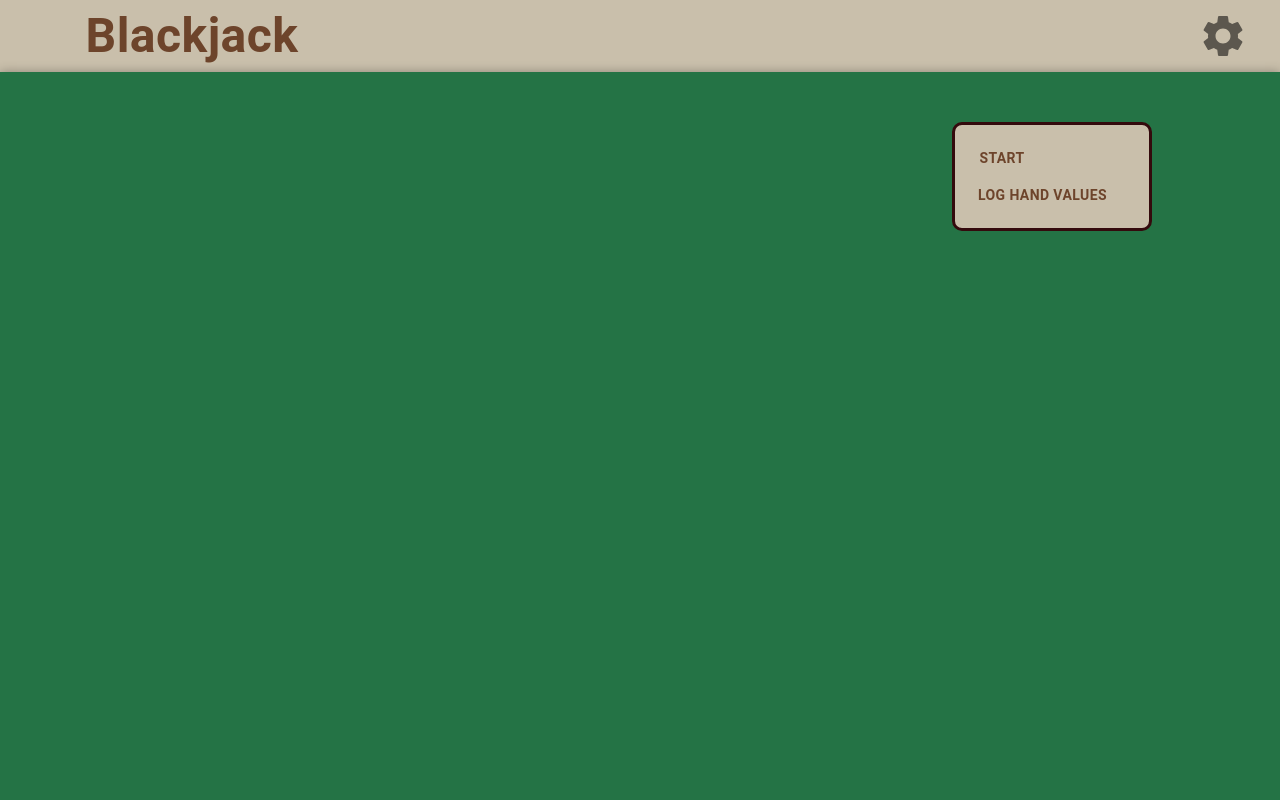
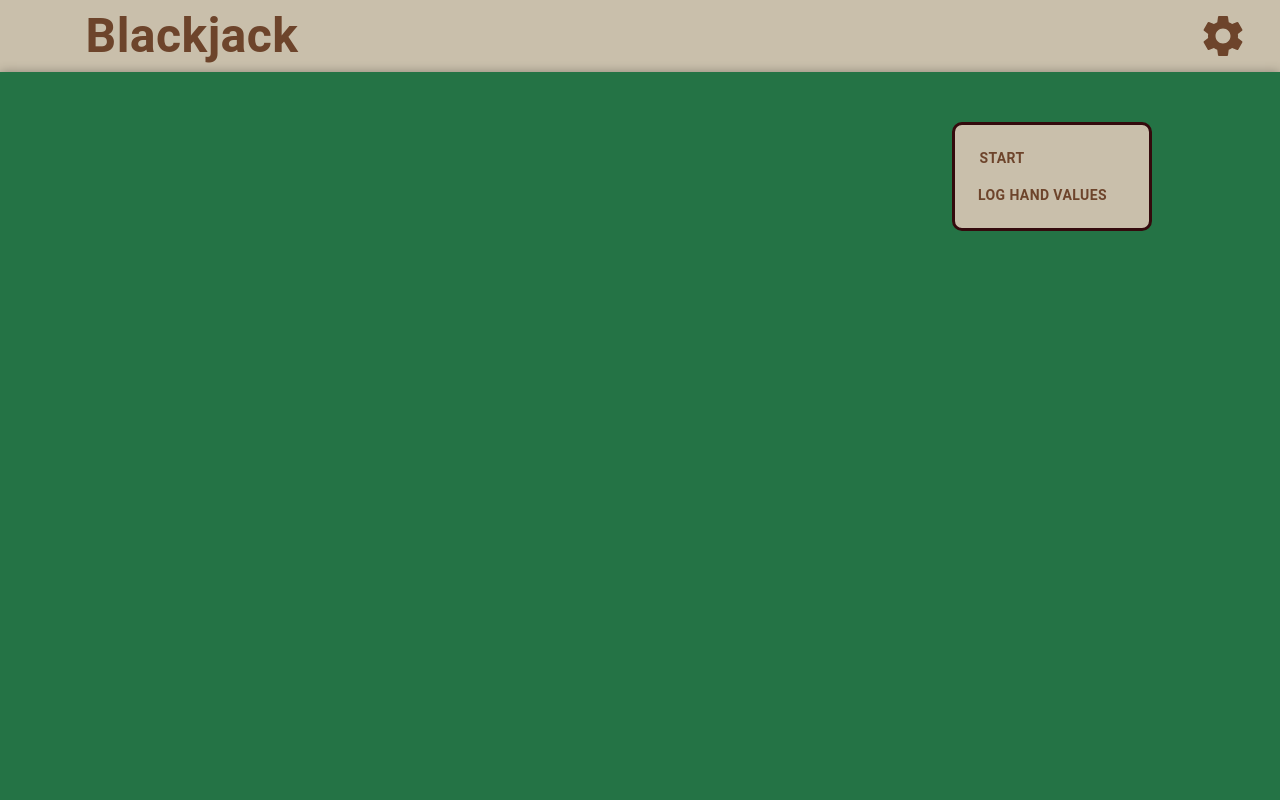
Before and after one commit to EthanNguyen-Tu/Blackjack, a React (Create React App) app: page / in a window 1280 px wide. Shown: the top 800 px of the page. Built offline with nearby package versions, Linux system fonts and the light colour scheme.

Commit message:
style(Settings): Changed color to match theme

```diff
--- a/src/shared/components/Settings/Settings.tsx
+++ b/src/shared/components/Settings/Settings.tsx
@@ -17,7 +17,10 @@ function Settings({ showAllCards, toggleAllCards }) {
         <div>
             <IconButton
                 aria-label="settings"
-                sx={{ fontSize: "clamp(30px, 5vmax, 50px)" }}
+                sx={{
+                    fontSize: "clamp(30px, 5vmax, 50px)",
+                    color: "primary.contrastText",
+                }}
                 onClick={toggleSettings}
             >
                 <SettingsIcon fontSize="inherit" />
```
